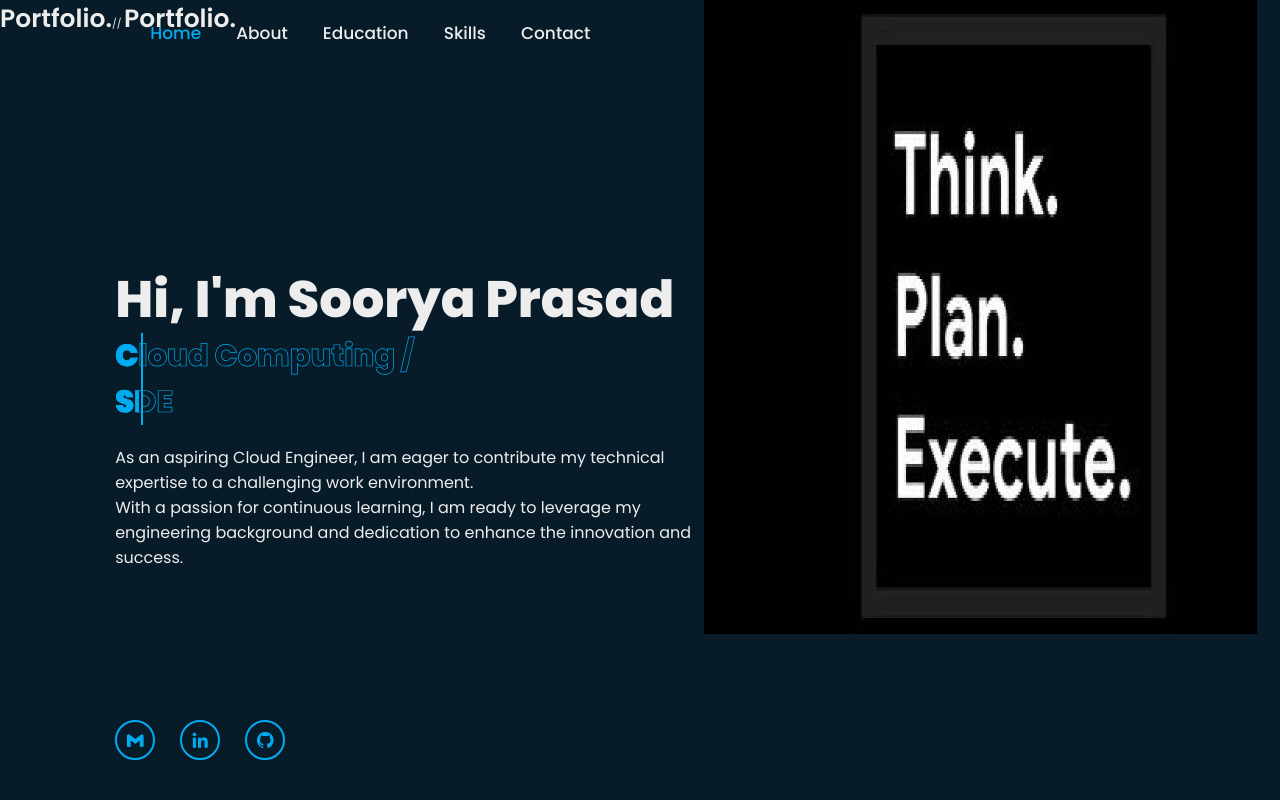
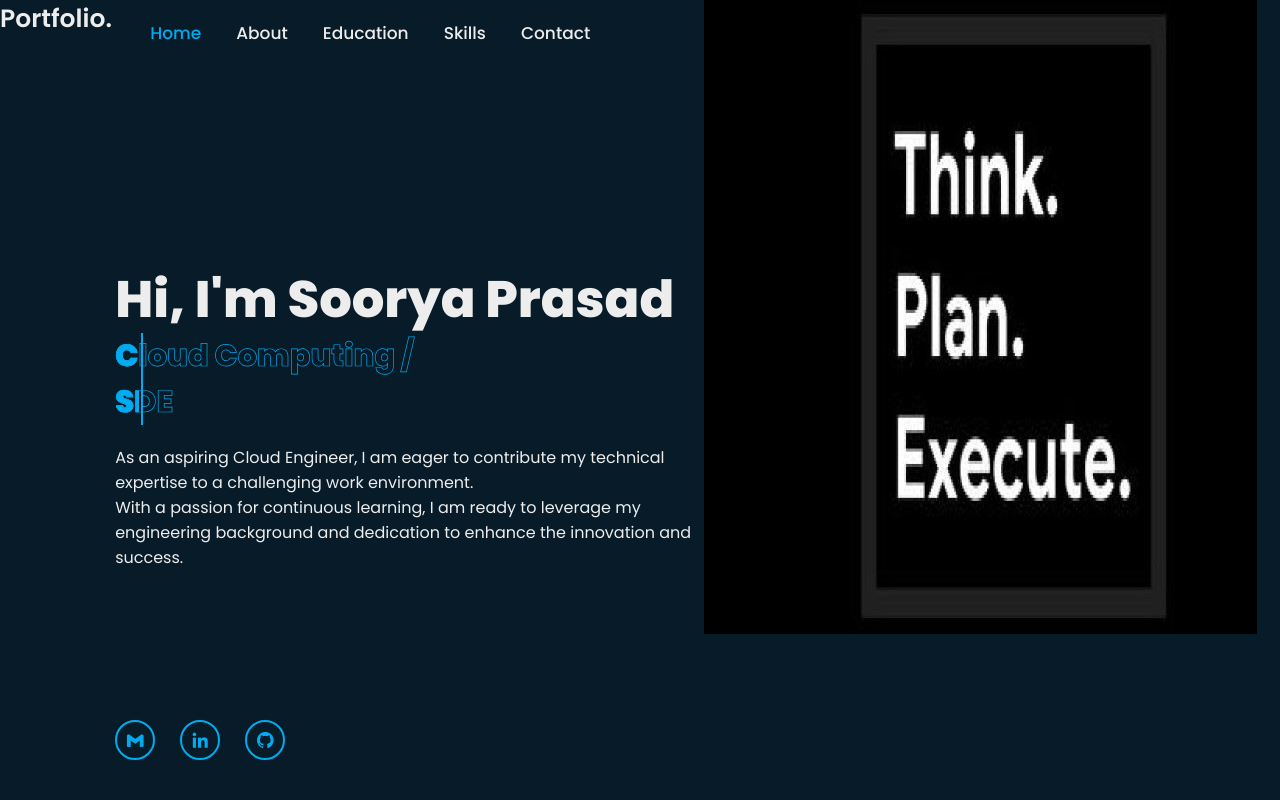
Before and after one commit to sooryaprasad28/portfolio-website, a React (Create React App) app: page / in a window 1280 px wide. Shown: the top 800 px of the page. Built offline with nearby package versions, Linux system fonts and the light colour scheme; a small style sheet from the web is missing.

Commit message:
Update App.js

```diff
--- a/src/App.js
+++ b/src/App.js
@@ -96,8 +96,7 @@ function App() {
   return (
     <div>
       {/* header design */}
-    <a href="/home" className="logo">Portfolio.<span className="animate" style={{'--i':1}}></span></a>
-      // <a href="#" className="logo">Portfolio.<span className="animate" style={{'--i':1}}></span></a>
+      <a href="/home" className="logo">Portfolio.<span className="animate" style={{'--i':1}}></span></a>
       <header className={`header ${menuOpen ? 'active' : ''}`}>
         <div className={`bx bx-menu ${menuOpen ? 'bx-x' : ''}`} id="menu-icon" onClick={toggleMenu}><span className="animate" style={{'--i':2}}></span></div>
         <nav className="navbar">
```
